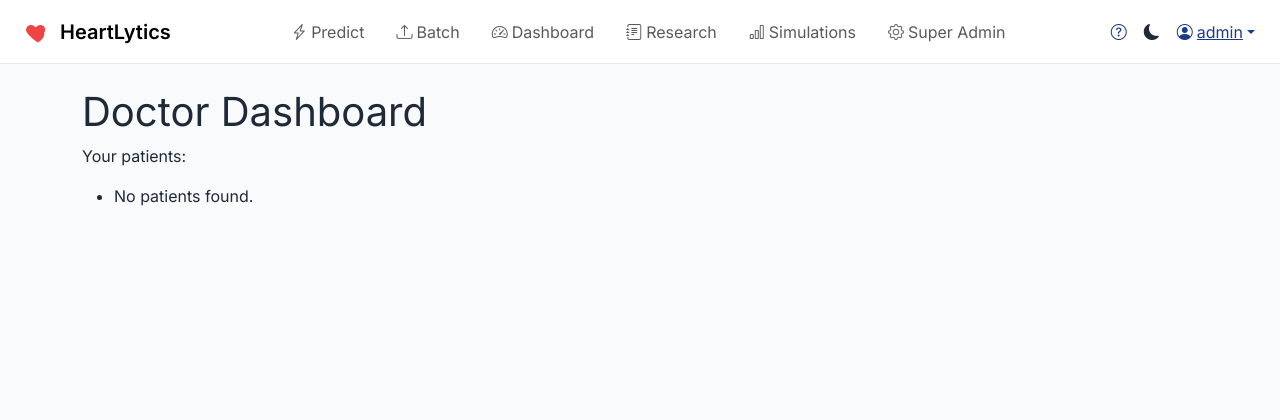
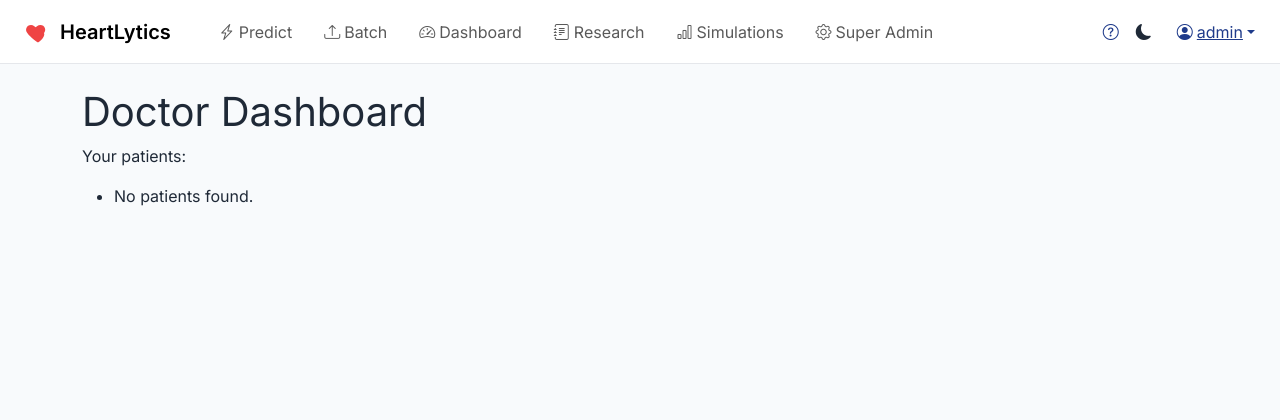
Before and after one commit to rasikasrimal/Heartlytics, a Flask app: page /doctor/ in a window 1280 px wide. Shown: the top 420 px of the page. Run offline with Flask 3, Linux system fonts and the light colour scheme; a user stored in the database is signed in.

Commit message:
style: tune navbar spacing and alignment

```diff
--- a/templates/components/navbar.html
+++ b/templates/components/navbar.html
@@ -10,7 +10,7 @@
       </a>
       {% include 'components/theme_toggle.html' %}
       {% if current_user.is_authenticated %}
-      <div class="dropdown">
+      <div class="dropdown ms-2">
         <button class="btn btn-link p-0 d-flex align-items-center dropdown-toggle" id="userMenu" data-bs-toggle="dropdown" aria-expanded="false">
           {% if current_user.avatar %}
           <img src="{{ url_for('static', filename='avatars/' ~ current_user.avatar) }}" class="avatar me-1" alt="{{ current_user.nickname or current_user.username }} avatar">
@@ -34,7 +34,7 @@
       </button>
     </div>
     <div class="collapse navbar-collapse order-lg-2" id="mainNav">
-      <ul class="navbar-nav mx-lg-auto gap-3 mt-3 mt-lg-0">
+      <ul class="navbar-nav ms-lg-4 me-auto gap-3 mt-3 mt-lg-0">
         {% for item in nav_items %}
         <li class="nav-item">
           <a class="nav-link d-flex align-items-center gap-1 {% if request.endpoint == item.endpoint %}active{% endif %}" href="{{ url_for(item.endpoint) }}" {% if request.endpoint == item.endpoint %}aria-current="page"{% endif %}>
```
